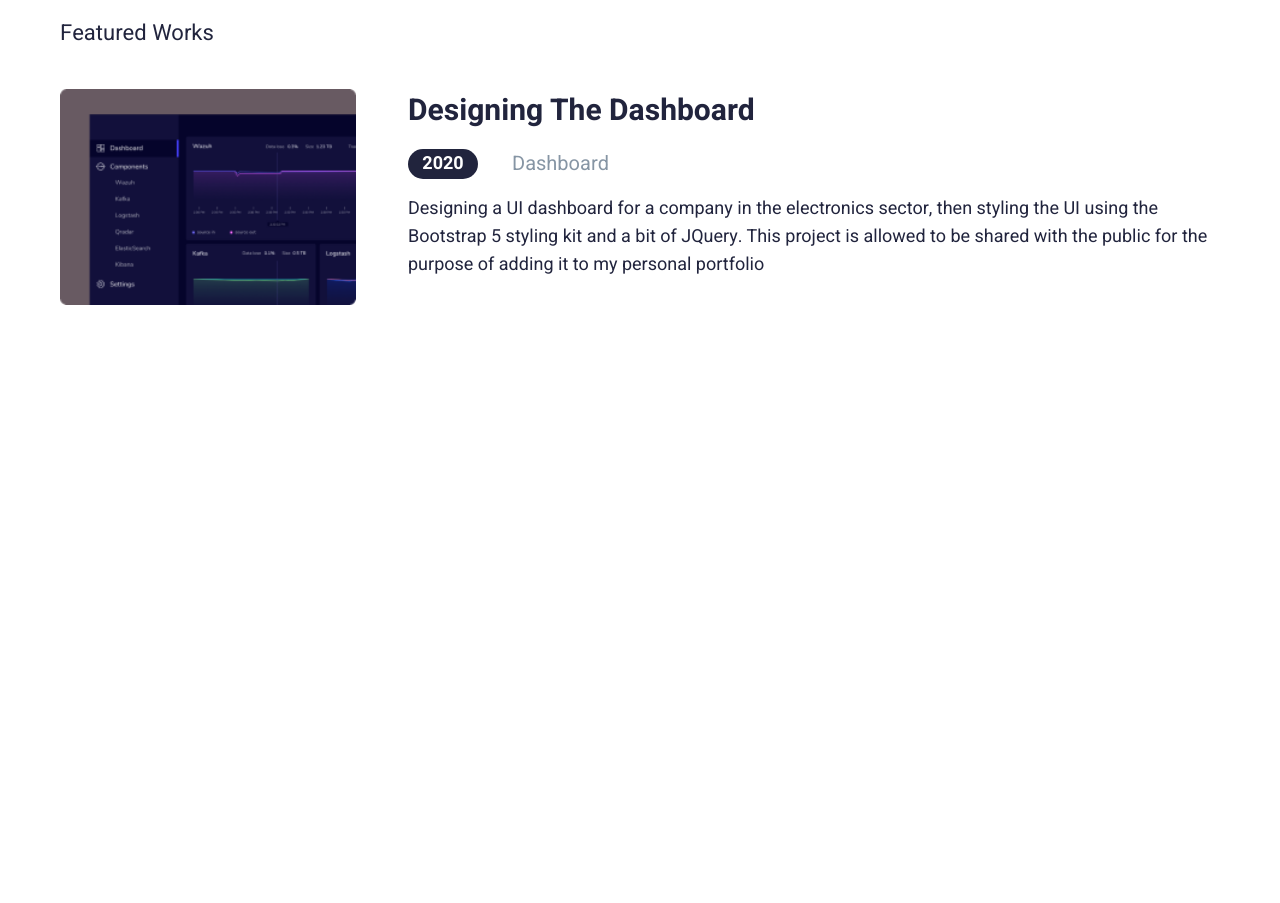
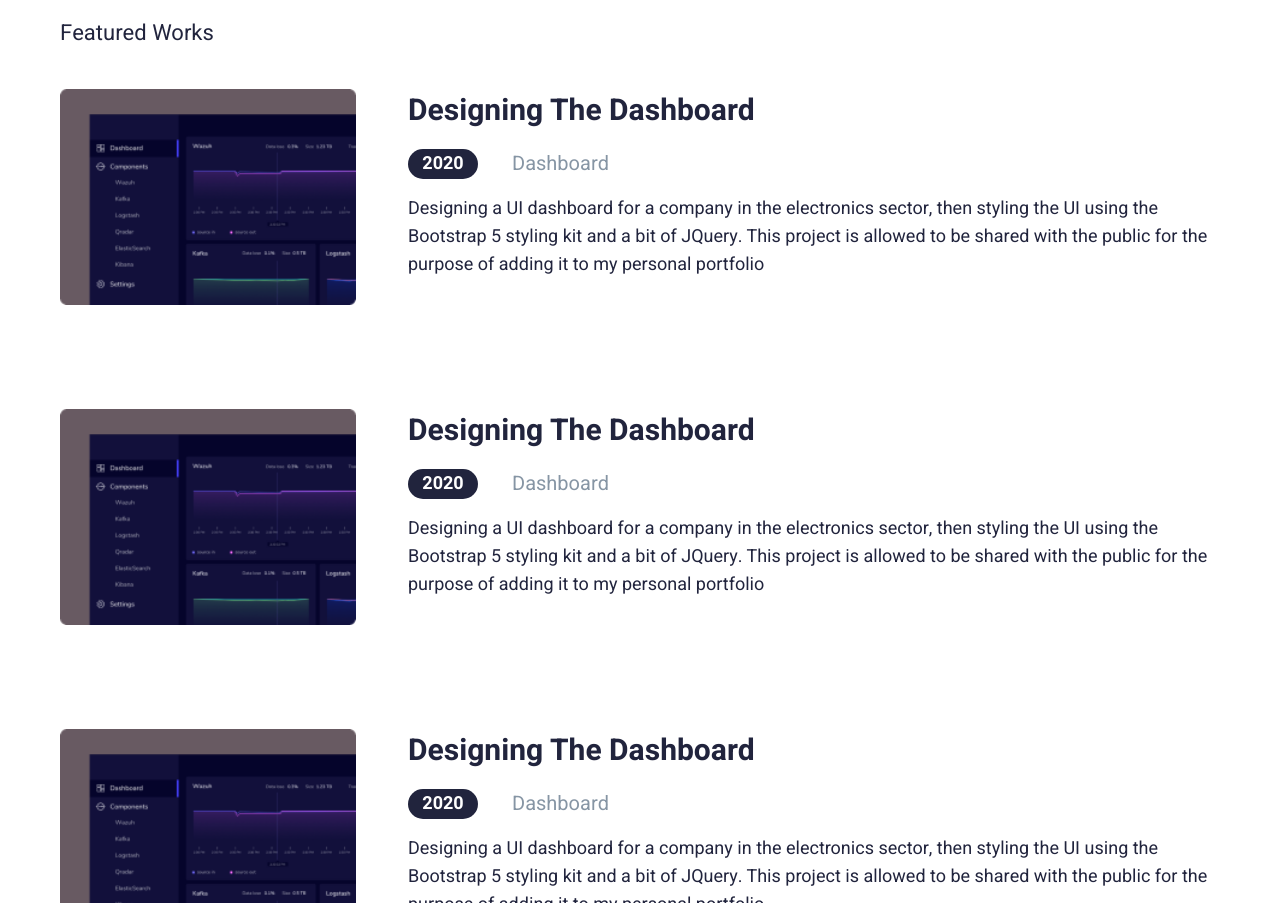
Before and after one commit to tamathecxder/simple-portfolio-ui, a plain HTML site: page index.html in a window 1280 px wide. Shown: the part 1311-2214 px from the top of the page. Before the commit the page ends 1826 px from the top, so only its background shows below. Drawn offline with Linux system fonts and the light colour scheme.

Commit message:
Memperbanyak komponen works project pada HTML

```diff
--- a/index.html
+++ b/index.html
@@ -120,6 +120,39 @@
             <span>Featured Works</span>
           </div>
         </div>
+        <!-- Project 1 -->
+        <div class="works-project">
+          <div class="project-image">
+            <img src="./assets/img/project1.png" alt="project1">
+          </div>
+          <div class="project-description">
+            <h2>Designing The Dashboard</h2>
+            <div class="more-info">
+              <span class="pill">2020</span>
+              <span class="category">Dashboard</span>
+            </div>
+            <p class="project-text">
+              Designing a UI dashboard for a company in the electronics sector, then styling the UI using the Bootstrap 5 styling kit and a bit of JQuery. This project is allowed to be shared with the public for the purpose of adding it to my personal portfolio
+            </p>
+          </div>
+        </div>
+        <!-- Project 2 -->
+        <div class="works-project">
+          <div class="project-image">
+            <img src="./assets/img/project1.png" alt="project1">
+          </div>
+          <div class="project-description">
+            <h2>Designing The Dashboard</h2>
+            <div class="more-info">
+              <span class="pill">2020</span>
+              <span class="category">Dashboard</span>
+            </div>
+            <p class="project-text">
+              Designing a UI dashboard for a company in the electronics sector, then styling the UI using the Bootstrap 5 styling kit and a bit of JQuery. This project is allowed to be shared with the public for the purpose of adding it to my personal portfolio
+            </p>
+          </div>
+        </div>
+        <!-- Project 3 -->
         <div class="works-project">
           <div class="project-image">
             <img src="./assets/img/project1.png" alt="project1">
```
